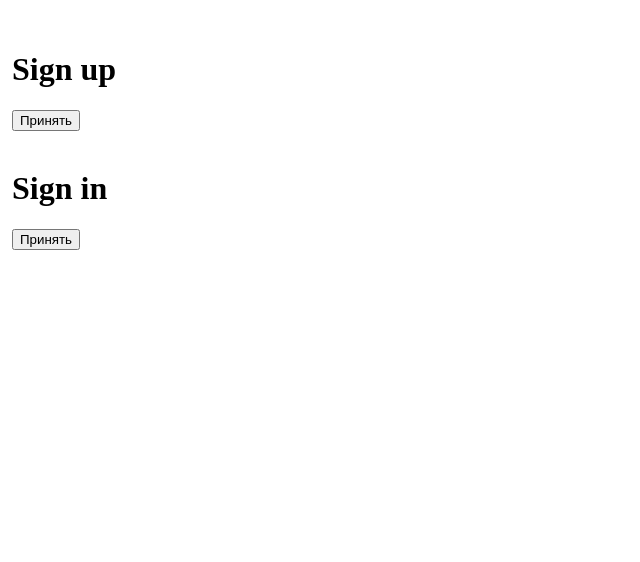
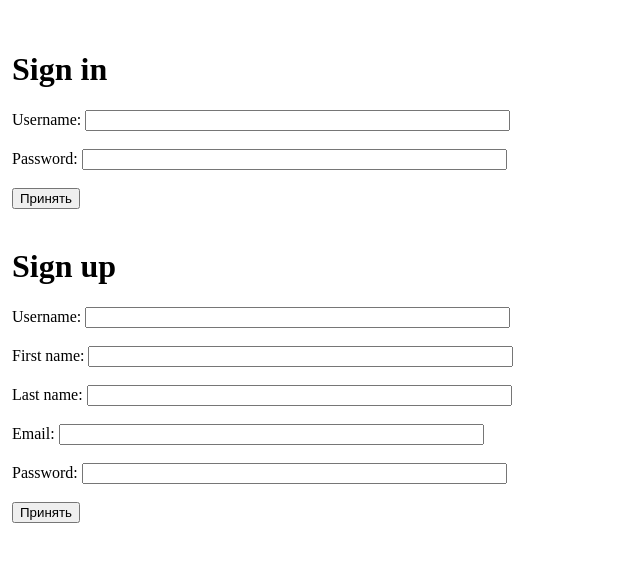
Before and after one commit to IanKir/django_girls, a Django app: page /login_logout/ in a window 1280 px wide. Shown: the top 562 px of the page, without its empty margins (0-640 px from the left). Run offline with Django 3.2, Linux system fonts and the light colour scheme.

Commit message:
Добавил модель Profile, форма SignUP

```diff
--- a/mainpage/templates/login/login_template.html
+++ b/mainpage/templates/login/login_template.html
@@ -9,18 +9,40 @@
 <body>
     <ul class="hr">
         <li>
-            <h1>Sign up</h1>
-            <form method="POST" class="task-form">{% csrf_token %}
-            {{ form.as_p }}
-            <button type="submit" class="save btn btn-default">Принять</button>
-            </form>
+            <h1>Sign in</h1>
+            <FORM id="login_form" method="post" action="task_board">
+        {% csrf_token %}
+                Username:
+                <input type="text" name="username" value="" id="username" size="50" />
+                <br><br/>
+                Password:
+                <input type="password" name="password  " value="" id="password" size="50" />
+                <br>  <br/>
+        <INPUT type="submit" name="submit" value="Принять"></INPUT>
+        </FORM>
         </li>
         <li>
-            <h1>Sign in</h1>
-            <form method="POST" class="task-form">{% csrf_token %}
-            {{ form.as_p }}
-            <button type="submit" class="save btn btn-default">Принять</button>
-            </form>
+
+            <h1>Sign up</h1>
+             <FORM id="login_form" method="post" action="./">
+        {% csrf_token %}
+                Username:
+                <input type="text" name="username" value="" id="username" size="50" />
+                <br><br/>
+                 First name:
+                <input type="text" name="first_name" value="" id="first_name" size="50" />
+                <br><br/>
+                 Last name:
+                <input type="text" name="Last name" value="" id="Last name" size="50" />
+                <br><br/>
+                 Email:
+                <input type="text" name="Email   " value="" id="Email" size="50" />
+                <br><br/>
+                Password:
+                <input type="password" name="password  " value="" id="password" size="50" />
+              <br>  <br/>
+        <INPUT type="submit" name="submit" value="Принять"></INPUT>
+        </FORM>
         </li>
     </ul>
 
--- a/mainpage/views.py
+++ b/mainpage/views.py
@@ -3,6 +3,8 @@ from django.http import Http404
 from django.utils import timezone
 from mainpage.models import Task
 from mainpage.forms import TaskForm
+from django.contrib.auth import authenticate, login, logout
+from django.contrib.auth.decorators import login_required
 
 
 # TODO Ян делает эту часть проекта
@@ -87,28 +89,63 @@ def user_login_logout(request):
 
     if request.method == 'POST':
         form_type = request.POST.get("form_type")
-        # add_authenticate
+
         if form_type == "login_form":
-            user_login = request.POST.get("login")
-            if not user_login:
+            username = request.POST.get("login")
+            if not username:
                 return render(
                     request=request,
                     template_name='login/login_template.html',
-                    context={"problem_description": "Не указан логин"}
+                    context={"problem_description": "Не указан логин"} )
+
+        if form_type == "password_form":
+            password = request.POST.get("password")
+            if not password:
+                return render(
+                    request = request,
+                    template_name = 'login/login_template.html',
+                    context = {"problem_description": "Не указан пароль"} )
+        user = authenticate(username=username, password=password)
+        if user is not None:
+            if user.is_active:
+                login(request,user)
+                return render(
+                    request=request,
+                    template_name='mainpage/task_board.html',
+                    context={'tasks': tasks}
                 )
-
-            # TODO: достать данные формы
-
+            else:
+                return render(
+                    request=request,
+                    template_name='login/login_template.html',
+                    context={"problem_description": "Ошибка авторизации"})
             # TODO : залогинить пользователя на task/board если все ок или перекинуть его назад на mainpage если нет
 
             # TODO: После логина отправить чувака на борду
 
         elif form_type == "registration_form":
-            # user_login.username =
-            # Создать пользователя в базе (гуглим django create user account)
-            pass
+            form = registration_form(request.POST)
+            if form.is_valid():
+                user = form.save()
+                user.refresh_from_db()
+                user.profile.first_name = form.cleaned_data.get('first_name')
+                user.profile.last_name = form.cleaned_data.get('last_name')
+                user.profile.email = form.cleaned_data.get('email')
+                user.save()
+                username = form.cleaned_data.get('username')
+                password = form.cleaned_data.get('password1')
+                user = authenticate(username=username, password=password)
+                login(request, user)
+                return render(
+                    request=request,
+                    template_name='mainpage/task_board.html',
+                    context={'tasks': tasks}
+                )
         else:
-            pass
+            return render(
+                request=request,
+                template_name='login/login_template.html',
+                context={"problem_description": "not supported form exception"})
             # TODO редиректим чувака на главную (ошибка) not supported form exception
 
     elif request.method == 'GET':
--- a/mainsite/settings.py
+++ b/mainsite/settings.py
@@ -100,6 +100,9 @@ AUTH_PASSWORD_VALIDATORS = [
     },
 ]
 
+PASSWORD_HASHERS = (
+        'django.contrib.auth.hashers.BCryptPasswordHasher',
+)
 
 # Internationalization
 # https://docs.djangoproject.com/en/2.2/topics/i18n/
```
Also changed, not shown: mainpage/forms.py (+9 -5 lines), mainpage/models.py (+10 -3 lines).
